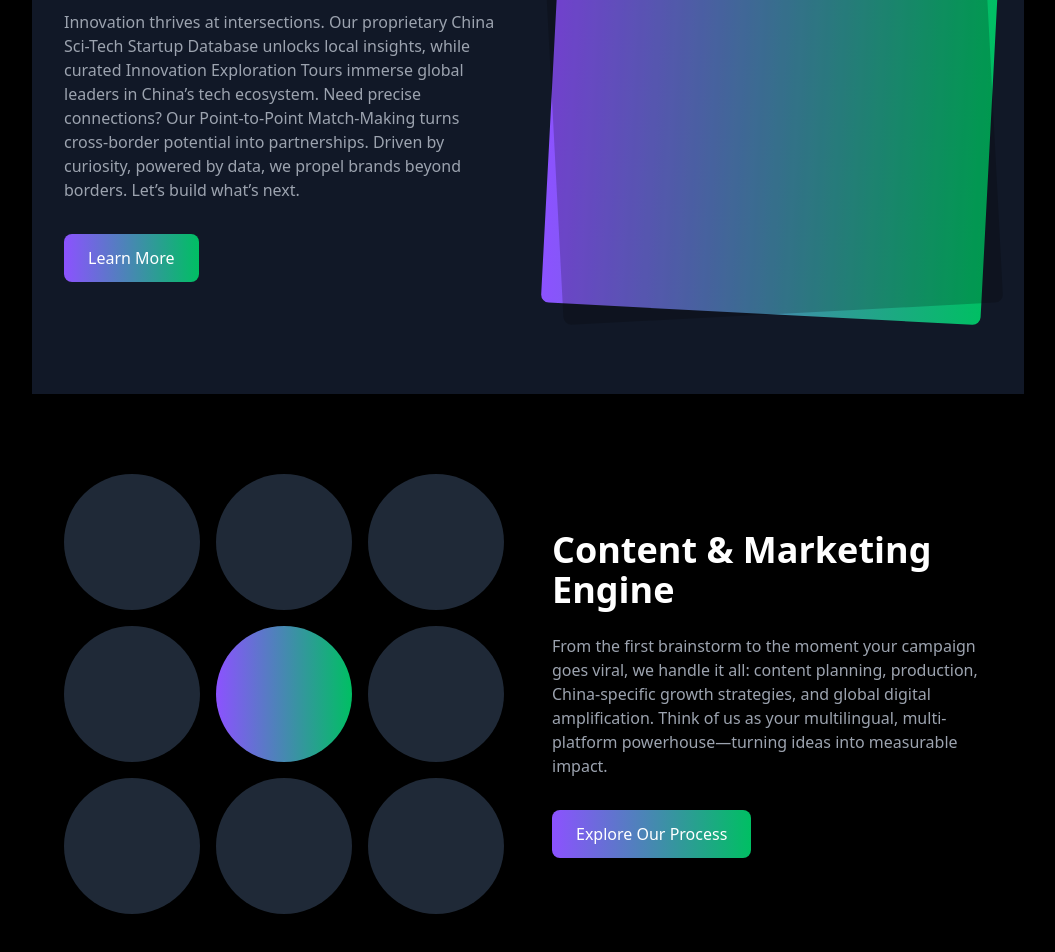
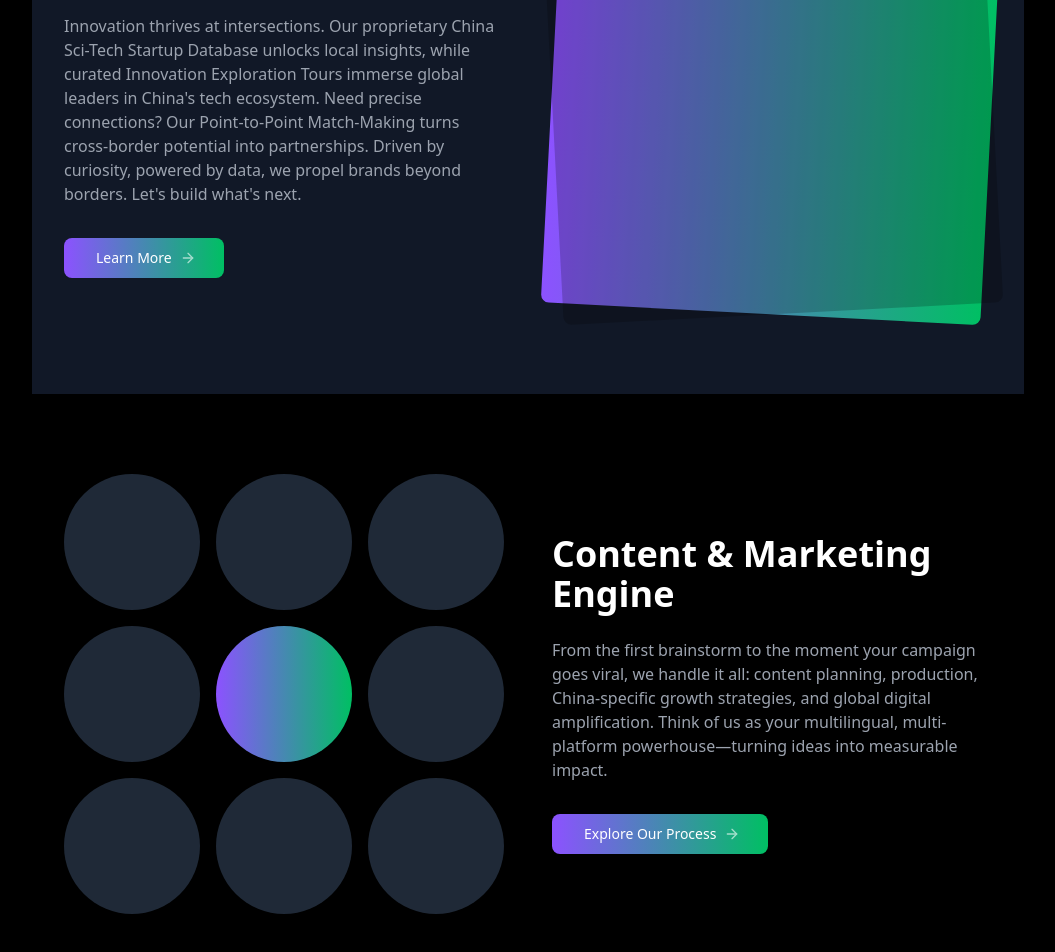
Before and after one commit to le0zh0u/propeller, a Next.js app: page / in a window 1280 px wide. Shown: the part 1582-2534 px from the top of the page, without its empty margins (112-1167 px from the left). Built offline with nearby package versions, Linux system fonts and the light colour scheme.

Commit message:
feat: update home page link

```diff
--- a/package.json
+++ b/package.json
@@ -9,6 +9,7 @@
     "lint": "next lint"
   },
   "dependencies": {
+    "@radix-ui/react-slot": "^1.1.2",
     "class-variance-authority": "^0.7.1",
     "clsx": "^2.1.1",
     "framer-motion": "^12.4.10",
--- a/src/components/Growth.tsx
+++ b/src/components/Growth.tsx
@@ -1,3 +1,7 @@
+import { Button } from "@/components/ui/button";
+import { ArrowRight } from "lucide-react";
+import Link from "next/link";
+
 const Growth = () => {
   return (
     <section className="py-20 px-4 bg-gray-900">
@@ -9,15 +13,27 @@ const Growth = () => {
           <p className="text-gray-400 mb-8">
             Innovation thrives at intersections. Our proprietary China Sci-Tech
             Startup Database unlocks local insights, while curated Innovation
-            Exploration Tours immerse global leaders in China’s tech ecosystem.
-            Need precise connections? Our Point-to-Point Match-Making turns
-            cross-border potential into partnerships. Driven by curiosity,
-            powered by data, we propel brands beyond borders. Let’s build what’s
-            next.
+            Exploration Tours immerse global leaders in China&apos;s tech
+            ecosystem. Need precise connections? Our Point-to-Point Match-Making
+            turns cross-border potential into partnerships. Driven by curiosity,
+            powered by data, we propel brands beyond borders. Let&apos;s build
+            what&apos;s next.
           </p>
-          <button className="bg-gradient-primary text-white px-6 py-3 rounded-lg hover:opacity-90 transition-opacity">
-            Learn More
-          </button>
+          <Link href="/innovation">
+            <Button
+              variant="default"
+              size="lg"
+              className="group bg-gradient-primary hover:opacity-90 transition-opacity"
+            >
+              Learn More
+              <ArrowRight
+                className="-me-1 ms-2 opacity-60 transition-transform group-hover:translate-x-0.5"
+                size={16}
+                strokeWidth={2}
+                aria-hidden="true"
+              />
+            </Button>
+          </Link>
         </div>
         <div className="relative">
           <div className="w-full aspect-square bg-gradient-primary rounded-lg transform rotate-3"></div>
--- a/src/components/Operations.tsx
+++ b/src/components/Operations.tsx
@@ -1,3 +1,7 @@
+import { Button } from "@/components/ui/button";
+import { ArrowRight } from "lucide-react";
+import Link from "next/link";
+
 const Operations = () => {
   return (
     <section className="py-20 px-4">
@@ -25,9 +29,21 @@ const Operations = () => {
             multilingual, multi-platform powerhouse—turning ideas into
             measurable impact.
           </p>
-          <button className="bg-gradient-primary text-white px-6 py-3 rounded-lg hover:opacity-90 transition-opacity">
-            Explore Our Process
-          </button>
+          <Link href="/content">
+            <Button
+              variant="default"
+              size="lg"
+              className="group bg-gradient-primary hover:opacity-90 transition-opacity"
+            >
+              Explore Our Process
+              <ArrowRight
+                className="-me-1 ms-2 opacity-60 transition-transform group-hover:translate-x-0.5"
+                size={16}
+                strokeWidth={2}
+                aria-hidden="true"
+              />
+            </Button>
+          </Link>
         </div>
       </div>
     </section>
--- /dev/null
+++ b/src/components/ui/button.tsx
@@ -0,0 +1,57 @@
+import { Slot } from "@radix-ui/react-slot";
+import { cva, type VariantProps } from "class-variance-authority";
+import * as React from "react";
+
+import { cn } from "@/lib/utils";
+
+const buttonVariants = cva(
+  "inline-flex items-center justify-center whitespace-nowrap rounded-lg text-sm font-medium transition-colors outline-offset-2 focus-visible:outline focus-visible:outline-2 focus-visible:outline-ring/70 disabled:pointer-events-none disabled:opacity-50 [&_svg]:pointer-events-none [&_svg]:shrink-0",
+  {
+    variants: {
+      variant: {
+        default:
+          "bg-primary text-primary-foreground shadow-sm shadow-black/5 hover:bg-primary/90",
+        destructive:
+          "bg-destructive text-destructive-foreground shadow-sm shadow-black/5 hover:bg-destructive/90",
+        outline:
+          "border border-input bg-background shadow-sm shadow-black/5 hover:bg-accent hover:text-accent-foreground",
+        secondary:
+          "bg-secondary text-secondary-foreground shadow-sm shadow-black/5 hover:bg-secondary/80",
+        ghost: "hover:bg-accent hover:text-accent-foreground",
+        link: "text-primary underline-offset-4 hover:underline",
+      },
+      size: {
+        default: "h-9 px-4 py-2",
+        sm: "h-8 rounded-lg px-3 text-xs",
+        lg: "h-10 rounded-lg px-8",
+        icon: "h-9 w-9",
+      },
+    },
+    defaultVariants: {
+      variant: "default",
+      size: "default",
+    },
+  }
+);
+
+export interface ButtonProps
+  extends React.ButtonHTMLAttributes<HTMLButtonElement>,
+    VariantProps<typeof buttonVariants> {
+  asChild?: boolean;
+}
+
+const Button = React.forwardRef<HTMLButtonElement, ButtonProps>(
+  ({ className, variant, size, asChild = false, ...props }, ref) => {
+    const Comp = asChild ? Slot : "button";
+    return (
+      <Comp
+        className={cn(buttonVariants({ variant, size, className }))}
+        ref={ref}
+        {...props}
+      />
+    );
+  }
+);
+Button.displayName = "Button";
+
+export { Button, buttonVariants };
```
Also changed, not shown: 1 other file (tests, documents, lock files or other folders).
